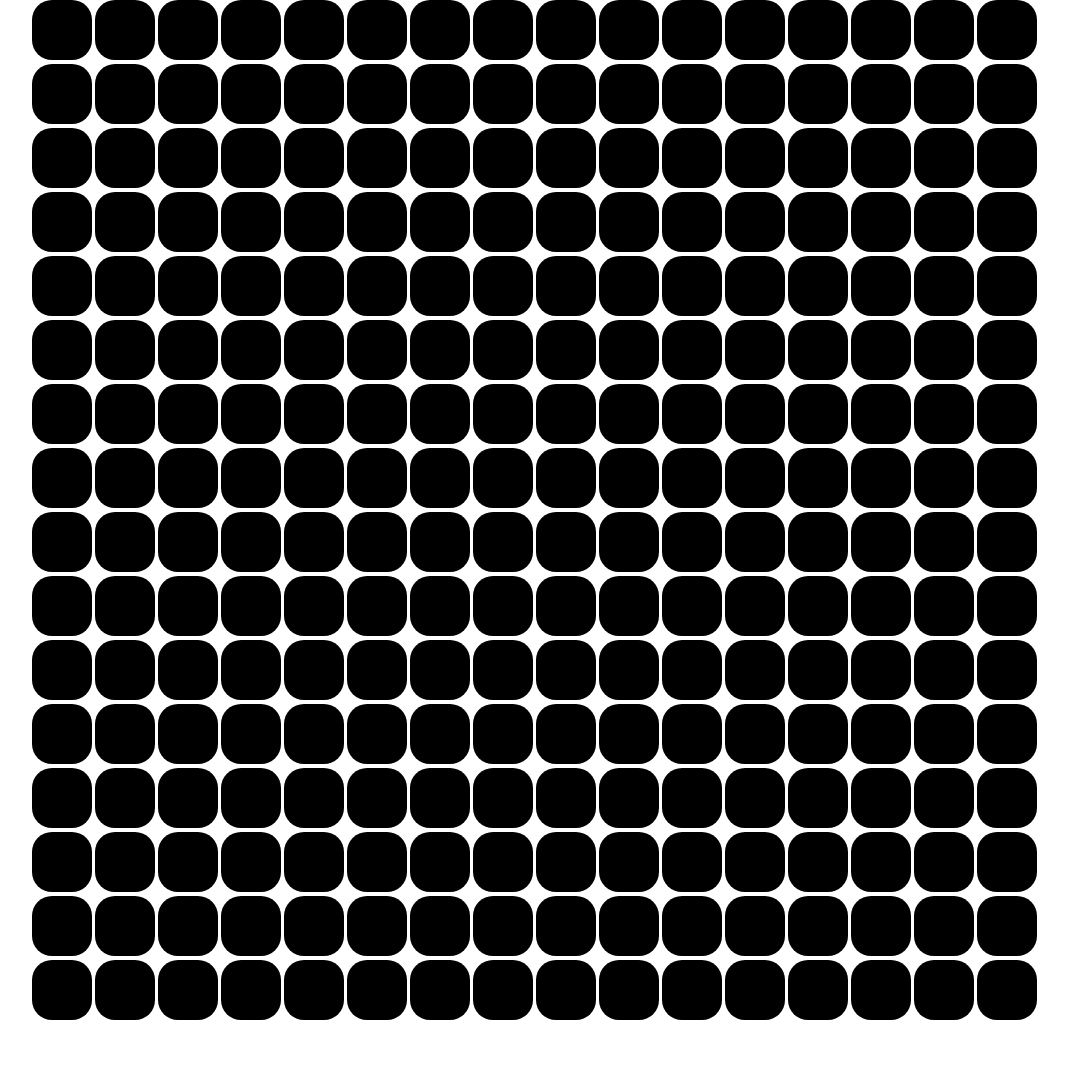
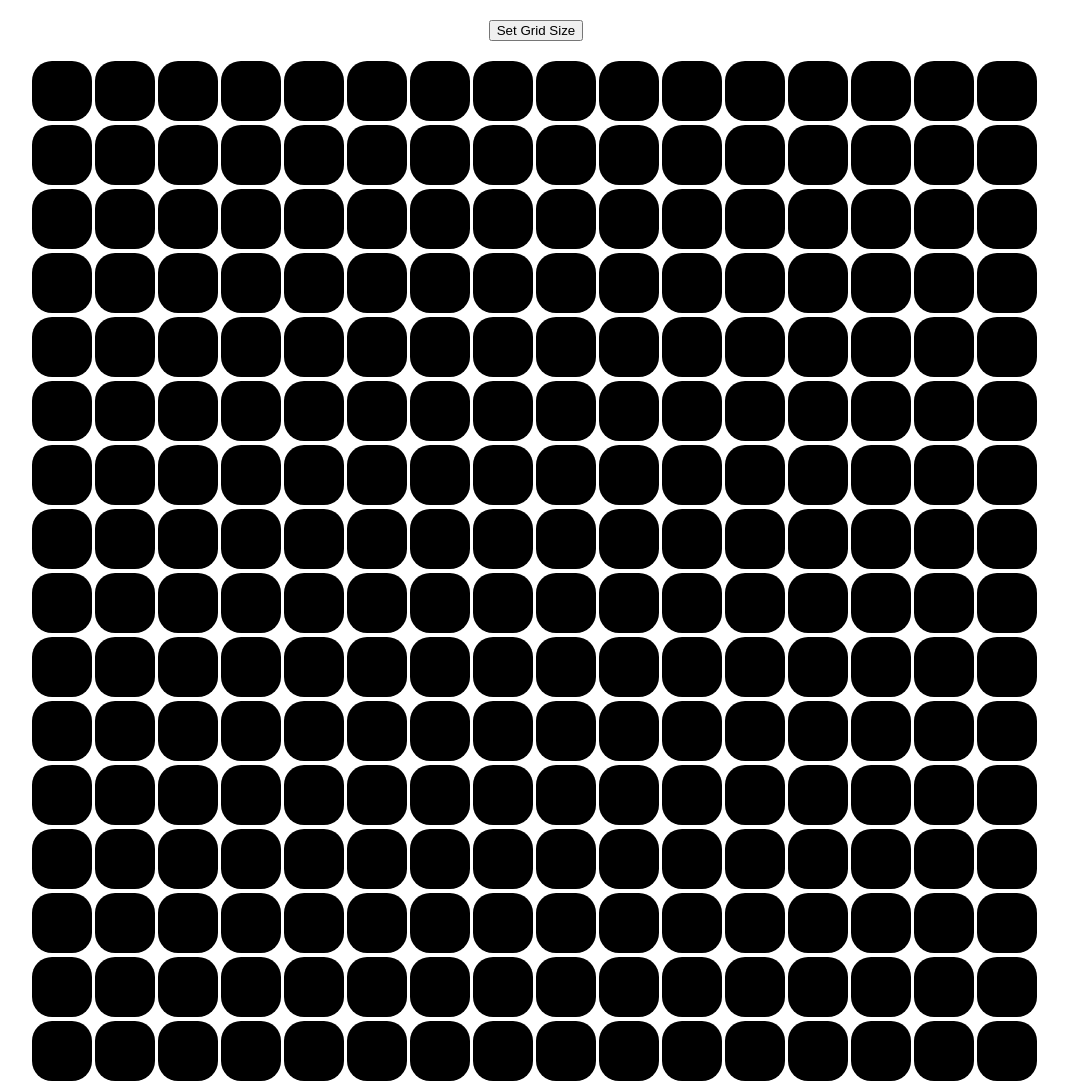
Before and after one commit to sherman2zhiwei/sketch-page, a plain HTML site: page index.html in a window 1280 px wide. Shown: the whole page, without its empty margins (104-1172 px from the left). Before the commit the page ends 1024 px from the top, so only its background shows below. Drawn offline with nearby package versions, Linux system fonts and the light colour scheme.

Commit message:
Added function to change grid size

```diff
--- a/css/style.css
+++ b/css/style.css
@@ -3,6 +3,13 @@ body {
   height:auto;
   margin:auto;
   margin-bottom:0px;
+}
+
+button {
+  display:block;
+  margin: 20px auto;
+
+
 }
 
 .box {
--- a/index.html
+++ b/index.html
@@ -7,7 +7,7 @@
 </head>
 <body>
 
-
+<button onclick="gridSize()">Set Grid Size </button>
 
 
 </body>
--- a/js/javascript.js
+++ b/js/javascript.js
@@ -13,3 +13,21 @@ $(document).ready(function(){
 
 
 });
+
+var gridSize = function(){
+  $('div').remove();
+  var numberOfBoxesPerSide = prompt("How many boxes do you want per side?");
+  var bodyWidth = $('body').width();
+  var boxWidth = Math.floor(bodyWidth/numberOfBoxesPerSide);
+
+
+  // $('.box').css({'height':boxWidth , 'width':boxWidth});
+  // $('.box').css('height', 1);
+
+  for (var i=0; i < Math.pow(numberOfBoxesPerSide, 2); i++){
+    $('body').append('<div class="box"></div>')
+  }
+
+  $('.box').css({'height':boxWidth , 'width':boxWidth});
+
+}
```
